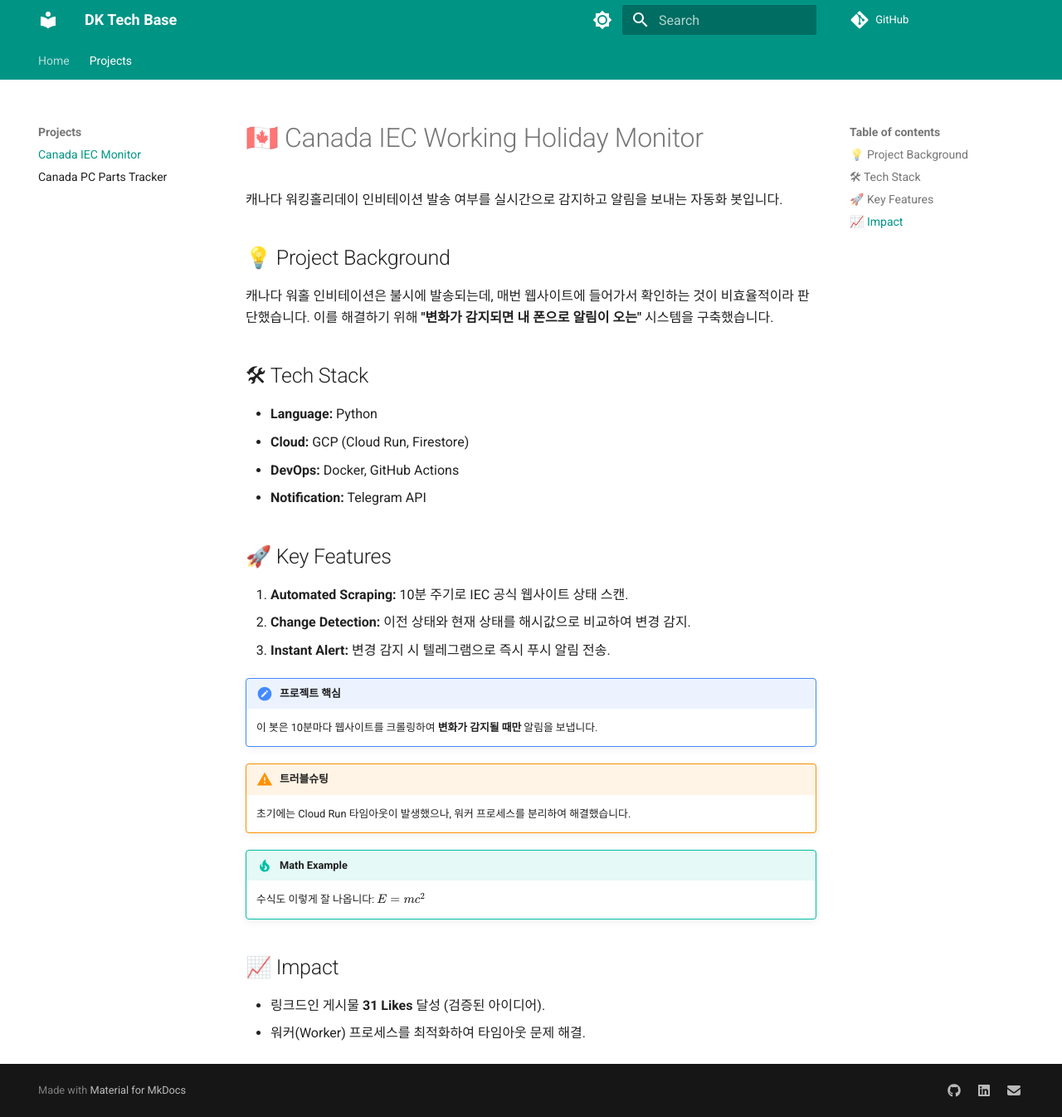
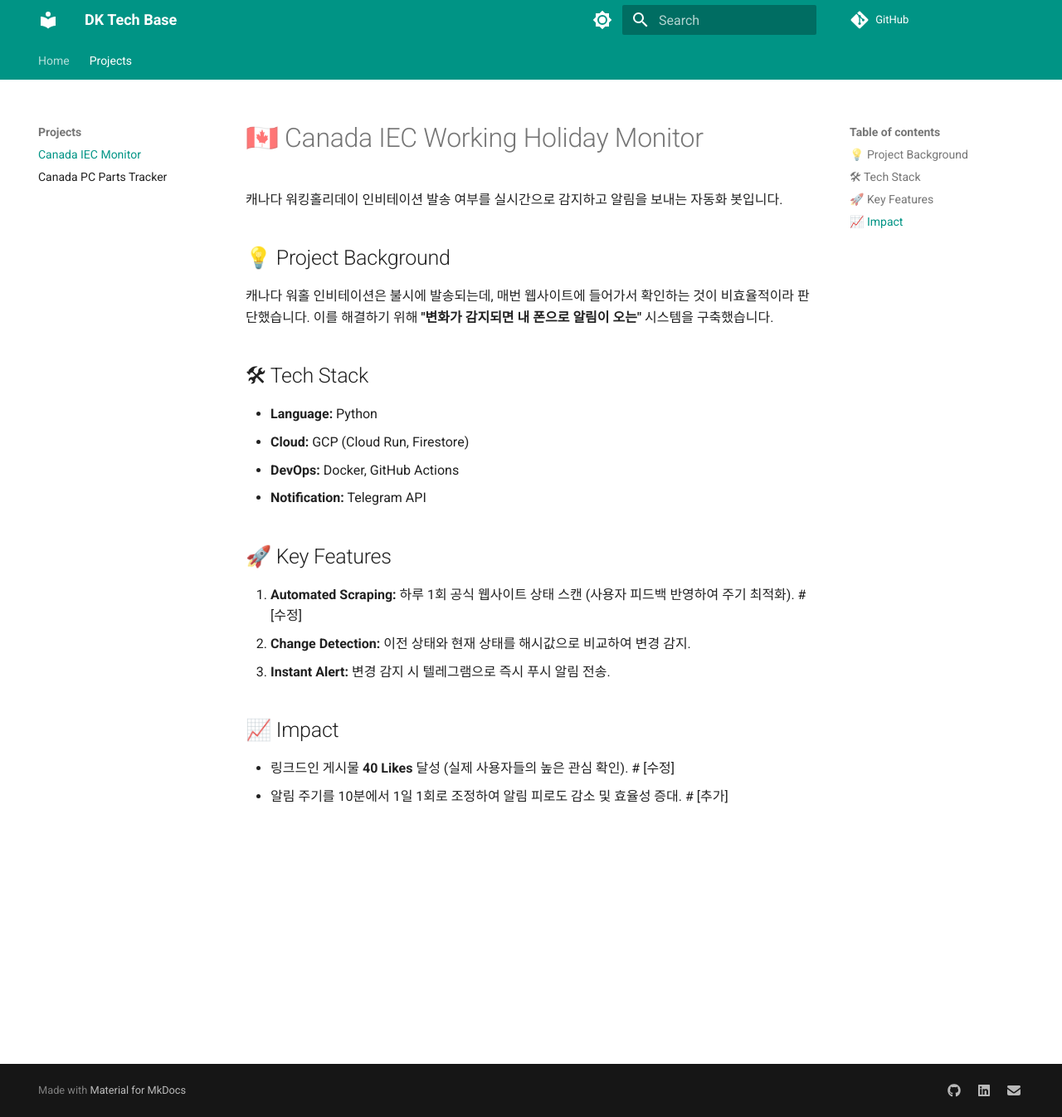
Before and after one commit to dkang919/tech-base, an MkDocs documentation site: the page built from docs/projects/iec-monitor.md, in a window 1280 px wide and 1346 px high. Shown: the whole window at 83% size. Built offline with MkDocs 1.6.1 and Material for MkDocs 9.7.7, drawn with Linux system fonts in a browser that asks for light colours; comment, search, counter and statistics services are not loaded.

Commit message:
filename updated correctly

```diff
--- a/docs/projects/iec-monitor.md
+++ b/docs/projects/iec-monitor.md
@@ -12,21 +12,10 @@
 * **Notification:** Telegram API
 
 ## 🚀 Key Features
-1.  **Automated Scraping:** 10분 주기로 IEC 공식 웹사이트 상태 스캔.
+1.  **Automated Scraping:** 하루 1회 공식 웹사이트 상태 스캔 (사용자 피드백 반영하여 주기 최적화). # [수정]
 2.  **Change Detection:** 이전 상태와 현재 상태를 해시값으로 비교하여 변경 감지.
 3.  **Instant Alert:** 변경 감지 시 텔레그램으로 즉시 푸시 알림 전송.
 
-
-!!! note "프로젝트 핵심"
-    이 봇은 10분마다 웹사이트를 크롤링하여 **변화가 감지될 때만** 알림을 보냅니다.
-
-!!! warning "트러블슈팅"
-    초기에는 Cloud Run 타임아웃이 발생했으나, 워커 프로세스를 분리하여 해결했습니다.
-
-!!! tip "Math Example"
-    수식도 이렇게 잘 나옵니다: $E=mc^2$
-
-
 ## 📈 Impact
-* 링크드인 게시물 **31 Likes** 달성 (검증된 아이디어).
-* 워커(Worker) 프로세스를 최적화하여 타임아웃 문제 해결.
+* 링크드인 게시물 **40 Likes** 달성 (실제 사용자들의 높은 관심 확인). # [수정]
+* 알림 주기를 10분에서 1일 1회로 조정하여 알림 피로도 감소 및 효율성 증대. # [추가]
```
Also changed, not shown: docs/projects/ca-pc-parts-tracker.md (+18 -0 lines).
